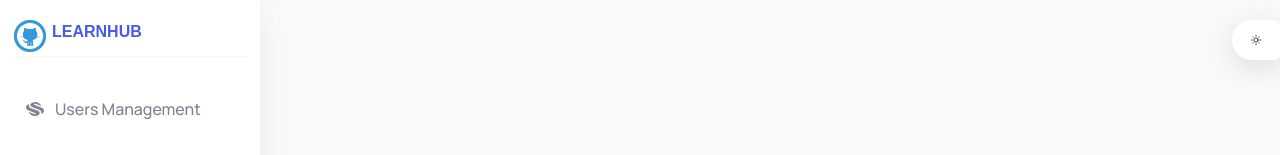
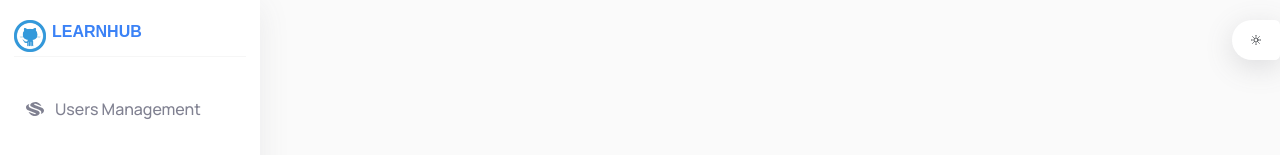
Before and after one commit to Yousef-Alsakkaf/LearnHub, a React (Vite) app in the folder Frontend/: page /admin in a window 1280 px wide. Shown: the top 155 px of the page. Built offline with nearby package versions, Linux system fonts and the light colour scheme.

Commit message:
some changes

```diff
--- a/Frontend/src/styles/App.scss
+++ b/Frontend/src/styles/App.scss
@@ -2,8 +2,7 @@
 @import url("https://fonts.googleapis.com/css2?family=Lato:ital,wght@0,100;0,300;0,400;0,700;0,900;1,100;1,300;1,400;1,700;1,900&family=Manrope:wght@200;300;400;500;600;700;800&display=swap");
 
 :root {
-
-  --blue-color: #475be8;
+  --blue-color: #3b82f6;
   --green-color: #4ce13f;
   --orange-color: #f29a2e;
   --red-color: #ef0606;
@@ -18,13 +17,14 @@
 
   --default-transition: all 300ms ease-in-out;
 
-
+  --chart-primary-color: #475be8;
+  --chart-secondary-color: #e6e6e6;
 
   --light-shadow1: rgba(0, 0, 0, 0.02) 0px 4px 12px;
 }
 
 @mixin lightMode {
-  --primary-color: #475be8;
+  --primary-color: #3b82f6;
   --secondary-color: #fff;
   --background-color: #fafafa;
   --side-link-hover-color: #f6f6f6;
@@ -46,9 +46,9 @@
 }
 
 @mixin darkMode {
-  --primary-color: #475be8;
-  --secondary-color: #2e2e48;
-  --background-color: #383854;
+  --primary-color: #465c65;
+  --secondary-color: #15182a;
+  --background-color: rgb(255, 255, 255);
   --side-link-hover-color: #525270;
   --side-text-color: #e1e1e1;
   --logo-color: #fff;
@@ -81,7 +81,6 @@ body {
 
   @include lightMode();
 
-
   &.dark-mode {
     @include darkMode();
   }
@@ -101,7 +100,6 @@ button {
 ul {
   list-style-type: none;
 }
-
 
 .theme-toggle-btn {
   background-color: var(--bg-color-inverted);
@@ -157,7 +155,6 @@ ul {
   }
 }
 
-
 .content-area {
   & > section {
     margin-bottom: 16px;
```
